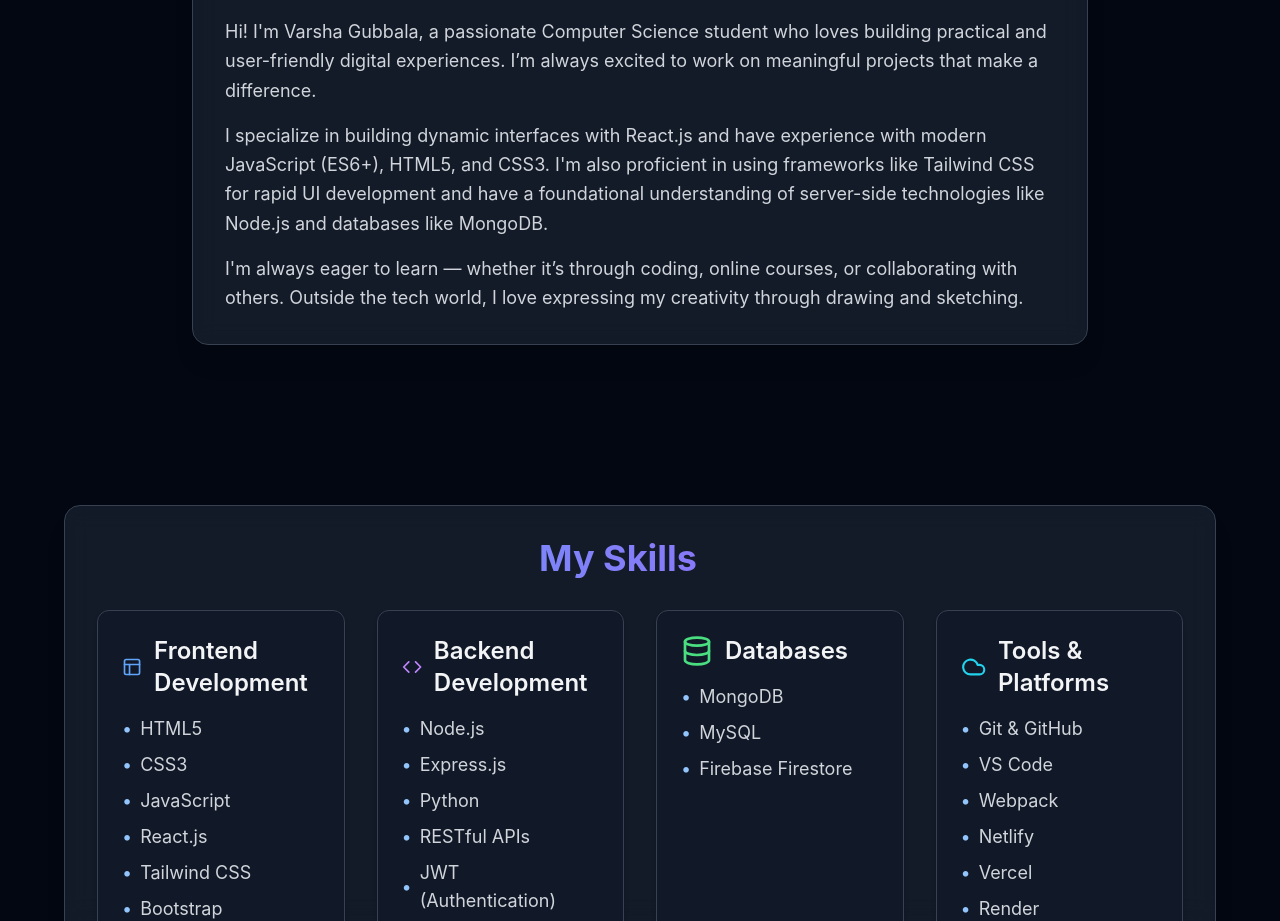
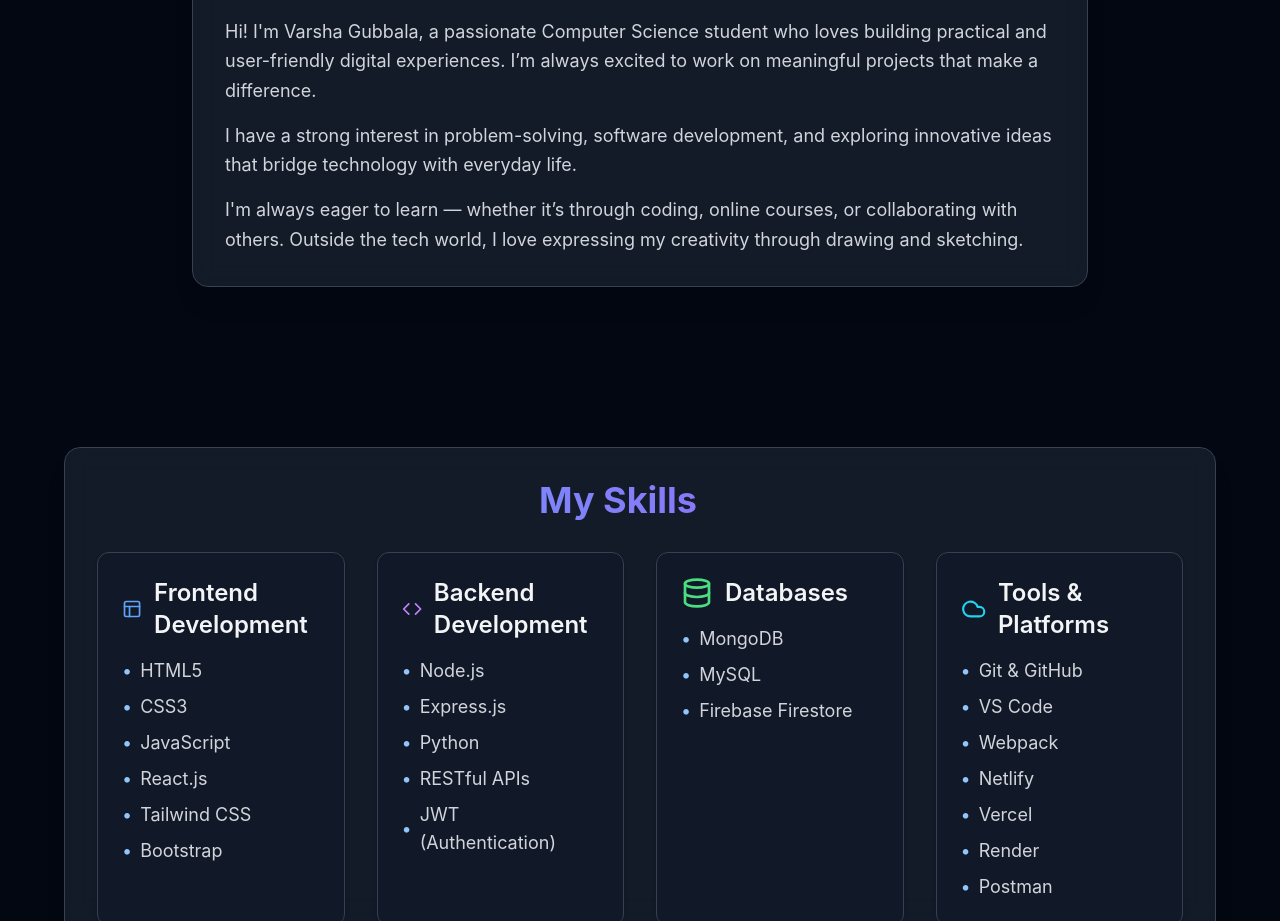
Before and after one commit to Varsha567/Portfolio, a React (Create React App) app: page / in a window 1280 px wide. Shown: the part 1000-1921 px from the top of the page. Built offline with nearby package versions, Linux system fonts and the light colour scheme; no server answers.

Commit message:
Revise About section with new interests
Updated introduction text to include interest in problem-solving and software development.

```diff
--- a/src/About.js
+++ b/src/About.js
@@ -34,9 +34,9 @@
             {/* Each paragraph animated separately */}
             {[
               "Hi! I'm Varsha Gubbala, a passionate Computer Science student who loves building practical and user-friendly digital experiences. I’m always excited to work on meaningful projects that make a difference.",
-              "I specialize in building dynamic interfaces with React.js and have experience with modern JavaScript (ES6+), HTML5, and CSS3. I'm also proficient in using frameworks like Tailwind CSS for rapid UI development and have a foundational understanding of server-side technologies like Node.js and databases like MongoDB.",
-              "I'm always eager to learn — whether it’s through coding, online courses, or collaborating with others. Outside the tech world, I love expressing my creativity through drawing and sketching.",
-            ].map((text, i) => (
+"I have a strong interest in problem-solving, software development, and exploring innovative ideas that bridge technology with everyday life.",
+"I'm always eager to learn — whether it’s through coding, online courses, or collaborating with others. Outside the tech world, I love expressing my creativity through drawing and sketching.",
+  ].map((text, i) => (
               <motion.p
                 key={i}
                 initial={{ opacity: 0, y: 20 }}
```
